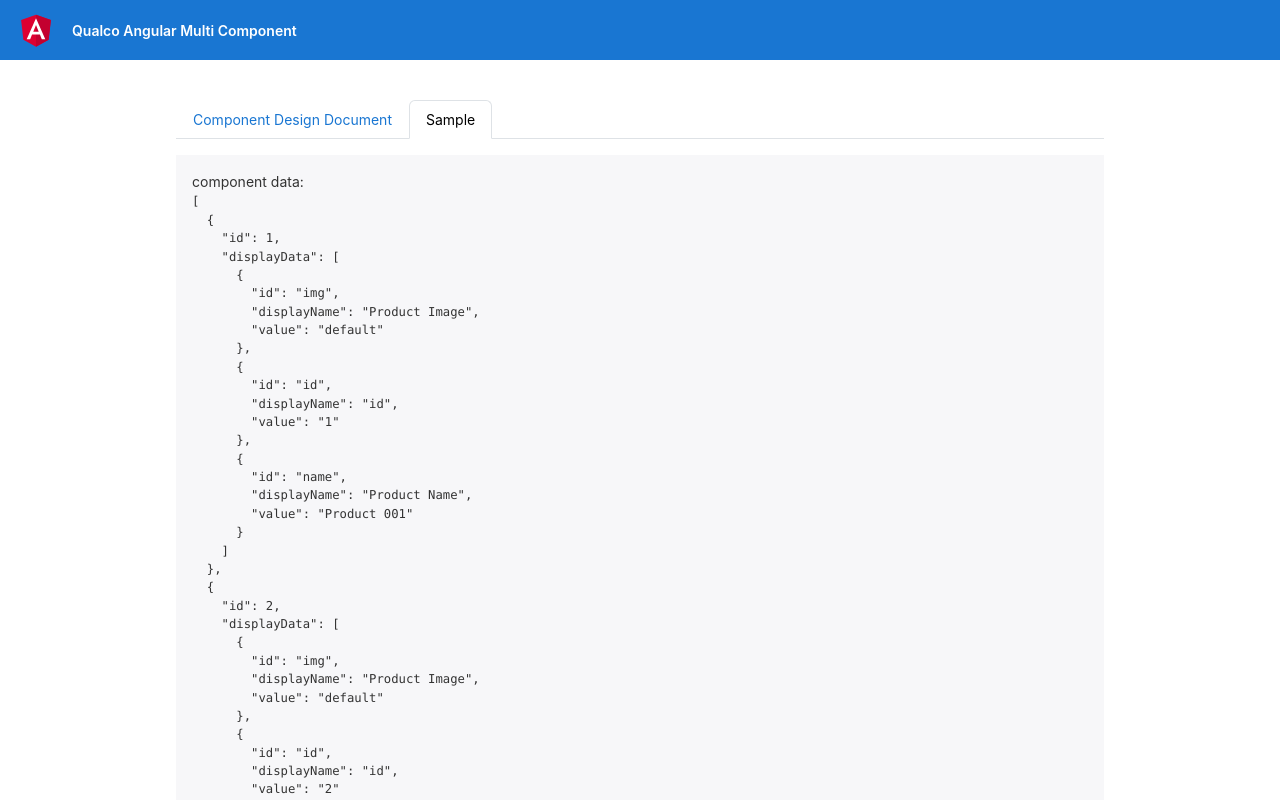
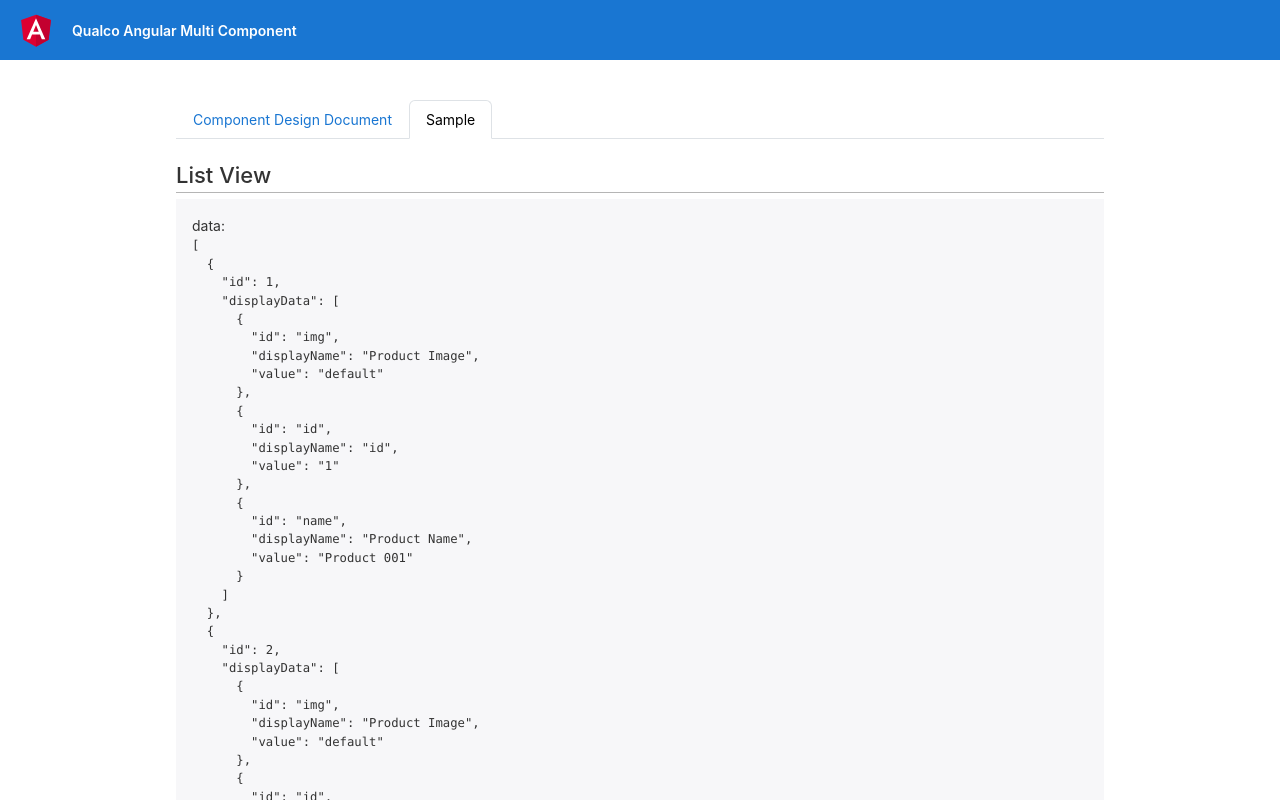
Before and after one commit to aribrink/multipurpose, an Angular app: page / in a window 1280 px wide. Shown: the top 800 px of the page. Built offline with nearby package versions, Linux system fonts and the light colour scheme.

Commit message:
improved styles

```diff
--- a/src/app/app.component.html
+++ b/src/app/app.component.html
@@ -141,7 +141,8 @@
     and parsing of that data should be handled inside this component and the user should be able to parameterize it
     using input
     parameters. The user should also be able to handle which
-    data is visible and how the component is rendered. We would also like to have the capability to maintain and extent the
+    data is visible and how the component is rendered. We would also like to have the capability to maintain and extent
+    the
     component with ease, if the need arises in the future.
     <br>
     <br>
@@ -273,13 +274,16 @@
       and how we will consume them in our component.</p>
     <p>The schema is designed so all our views, list or details, can use a single method to retrieve them. The api
       responds with an array of elements.
-      If our view is a list, the array will contain more than one element, otherwise just one. Each element encloses an object
-      named <strong>displayedData</strong> that in return is an array with all the properties necessary to render our UI. More specific,
+      If our view is a list, the array will contain more than one element, otherwise just one. Each element encloses an
+      object
+      named <strong>displayedData</strong> that in return is an array with all the properties necessary to render our
+      UI. More specific,
       these properties are <i>id, displayName and value</i>.
       <br><br>
     <p>The <strong>id</strong> will be used by the user in order to filter out fields from the UI.</p>
     <p>The <strong>displayName</strong> will be used in order to render the name of the property when necessary.</p>
-      <p>The <strong>value</strong> is the attribute that will be most commonly used when we want to render our data. This is the attribute
+    <p>The <strong>value</strong> is the attribute that will be most commonly used when we want to render our data. This
+      is the attribute
       we will use in the list items and in the form elements.</p>
     <br>
 
@@ -295,9 +299,11 @@
   <!------------------ Page 2 ------------------------>
   <!-------------------------------------------------->
   <div *ngIf="page==1">
-    <app-multi backendRoute="/products" displayType="list" headerTitle="Products List" [actionAdd]=false [actionEdit]=true
-      [hideDisabledActions]=false  [hiddenFields]="[]"></app-multi>
+    <div class="sample-header">List View</div>
+    <app-multi backendRoute="/products" displayType="list" headerTitle="Products List" [actionAdd]=false
+      [actionEdit]=true [hideDisabledActions]=false [hiddenFields]="[]"></app-multi>
 
+      <div class="sample-header">Details View</div>
     <app-multi backendRoute="/customer/001" displayType="details" displayOption="column-2"
       headerTitle="Customer Details" [actionAdd]=true [actionEdit]=false [hideDisabledActions]=true
       [hiddenFields]="['id']">
--- a/src/app/components/multi.component.html
+++ b/src/app/components/multi.component.html
@@ -1,5 +1,5 @@
 <div class="highlight" *ngIf="componentData">
-    component data:
+    data:
     <pre>{{componentData | json}}</pre>
 </div>
 <div class="highlight">
@@ -15,10 +15,10 @@
         <app-list-layout [data]="componentData" [headerTitle]="headerTitle" [actionEdit]="actionEdit"
             [actionAdd]="actionAdd" [hideDisabledActions]="hideDisabledActions"></app-list-layout>
         <!-- Test -->
-        <!-- <div class="card align-items-end" style="padding: 10px;">
+        <div class="card align-items-end" style="padding: 10px;">
             <div class="btn btn-primary" *ngIf="!testIds" (click)="toggle('id')">Test: Remove Ids</div>
             <div class="btn btn-primary" *ngIf="testIds" (click)="toggle('id')">Test: Show Ids</div>
-        </div> -->
+        </div>
     </div>
 
     <!-- * * * * * * * * * * * DETAILS VIEW * * * * * * * * * * * * * * * * -->
@@ -26,9 +26,9 @@
         <app-details-layout [data]="componentData" [headerTitle]="headerTitle" [actionEdit]="actionEdit"
             [actionAdd]="actionAdd" [hideDisabledActions]="hideDisabledActions"></app-details-layout>
         <!-- Test -->
-        <!-- <div class="card align-items-end" style="padding: 10px;">
+        <div class="card align-items-end" style="padding: 10px;">
             <div class="btn btn-primary" *ngIf="!testIds" (click)="toggle('first');toggle('last');">Test: Remove First and Last name</div>
             <div class="btn btn-primary" *ngIf="testIds" (click)="toggle('first');toggle('last');">Test: Show First and Last name</div>
-        </div> -->
+        </div>
     </div>
 </div>
--- a/src/styles.scss
+++ b/src/styles.scss
@@ -8,9 +8,17 @@
   // align-items: center;
 }
 
-  .component-container{
+.component-container {
   border: 1px solid rgb(199, 199, 199);
   border-radius: 4px;
+}
+
+.sample-header {
+  font-size: 22px;
+  font-weight: 500;
+  padding-top: 20px;
+  border-bottom: 1px solid #b5b5b5;
+  margin-bottom: -10px;
 }
 
 .card {
@@ -30,7 +38,7 @@
   line-height: 24px;
 }
 
-  .header{
+.header {
   background-color: #e9e9e9;
   height: 60px;
   display: flex;
@@ -40,24 +48,23 @@
   width: 100%;
 }
 
-  .header .title{
+.header .title {
   flex-grow: 1;
   font-size: large;
   font-weight: 500;
   padding-left: 20px;
 }
 
-  .header .actions{
+.header .actions {
   padding-right: 20px;
   display: flex;
   width: 100px;
   justify-content: flex-end;
 }
 
-  .header .actions .action{
+.header .actions .action {
   margin-left: 10px;
 }
-
 
 .product {
   background-color: #fafafa;
@@ -70,23 +77,23 @@
   height: 50px;
 }
 
-  .product svg{
+.product svg {
   width: 100px;
 }
 
-  .product .id{
+.product .id {
   width: 30px;
   padding: 10px;
 }
 
-  .product .id::before{
-    content:"[";
+.product .id::before {
+  content: "[";
 }
-  .product .id::after{
-    content:"]";
+.product .id::after {
+  content: "]";
 }
 
-  .highlight{
+.highlight {
   padding: 1rem;
   margin-top: 1rem;
   margin-bottom: 1rem;
@@ -94,6 +101,6 @@
   -ms-overflow-style: -ms-autohiding-scrollbar;
 }
 
-  .actions .hidden{
+.actions .hidden {
   display: none;
 }
```
Lines whose indentation alone changed are shown as unchanged.
